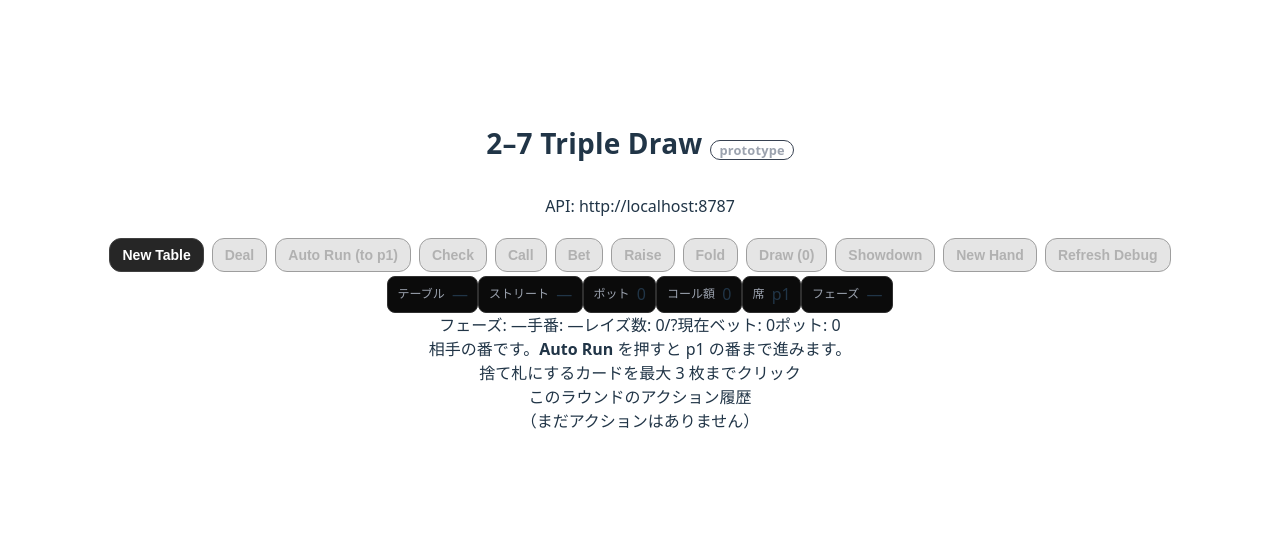
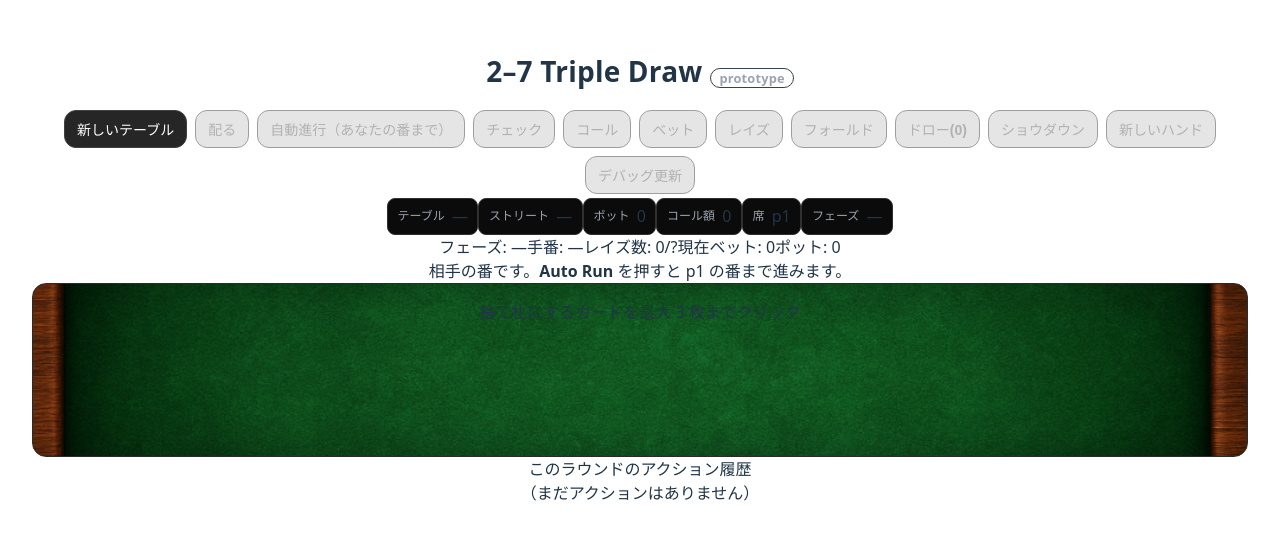
Before and after one commit to geen-sys/273drow, a React (Vite) app in the folder poker-client/: page / in a window 1280 px wide. Shown: the part 129-668 px from the top of the page. Built offline with nearby package versions, Linux system fonts and the light colour scheme.

Commit message:
背景画像追加

```diff
--- a/poker-client/src/App.css
+++ b/poker-client/src/App.css
@@ -175,3 +175,21 @@
 .mono { font-family: ui-monospace, SFMono-Regular, Menlo, monospace; }
 
 /* 既存 .btn はそのまま利用 */
+
+/* ポーカーテーブル“フェルト面” */
+.table-surface {
+  background-image: url('/table-felt.png');
+  background-size: cover;
+  background-position: center;
+  border: 1px solid #2a2a2a;
+  border-radius: 14px;
+  padding: 16px;
+  box-shadow: inset 0 0 60px rgba(0,0,0,.35);
+  /* 中身が少ないと背景が見えないので最小高さを確保 */
+  min-height: 140px;
+}
+
+/* （任意）周囲のカードが見やすいように薄い縁取り */
+.table-surface .playing-card {
+  box-shadow: 2px 4px 8px rgba(0,0,0,0.45);
+}
--- a/poker-client/src/App.tsx
+++ b/poker-client/src/App.tsx
@@ -216,26 +216,25 @@ async function onAutoRun() {
   const canDrawNow = !!state && isDrawPhase && isYourTurn && discards.length <= 3;
 
   return (
-    <div className="min-h-screen w-full bg-neutral-950 text-neutral-100 flex flex-col items-center p-6 gap-6">
+    <div className="min-h-screen w-full bg-gradient-to-b from-[#0a0a0a] to-[#111] text-neutral-100 flex flex-col items-center p-6 gap-6">
       <div className="w-full max-w-6xl">
       <h1 className="game-title">
           2–7 Triple Draw
           <span className="game-sub"> prototype </span>
         </h1>
-        <p className="text-sm text-neutral-400">API: <span className="font-mono">{API_BASE || "(proxy)"}</span></p>
       </div>
 
       {/* Controls */}
       <div className="w-full max-w-6xl grid grid-cols-2 md:grid-cols-3 gap-2">
-        <button className="btn" onClick={onNewTable} disabled={loading}>New Table</button>
-        <button className="btn" onClick={onDeal} disabled={!tableId || loading}>Deal</button>
-        <button className="btn" onClick={onAutoRun} disabled={!tableId || loading || isYourTurn || isShowdown}>Auto Run (to p1)</button>
+      <button className="btn" onClick={onNewTable} disabled={loading}>新しいテーブル</button>
+      <button className="btn" onClick={onDeal} disabled={!tableId || loading}>配る</button>
+      <button className="btn" onClick={onAutoRun} disabled={!tableId || loading || isYourTurn || isShowdown}>自動進行（あなたの番まで）</button>
 
-        <button className="btn" onClick={() => act("check")} disabled={!canCheck || loading || isShowdown} title={!canCheck ? "自分の番のベットフェーズで、toCall=0の時だけ" : ""}>Check</button>
-        <button className="btn" onClick={() => act("call")} disabled={!canCall || loading || isShowdown} title={!canCall ? "自分の番のベットフェーズで、コール額がある時だけ" : ""}>Call {state?.toCall ? `(${state?.toCall})` : ""}</button>
-        <button className="btn" onClick={() => act("bet")} disabled={!canBet || loading || isShowdown} title={!canBet ? "自分の番のベットフェーズで、未ベット時のみ" : ""}>Bet</button>
-        <button className="btn" onClick={() => act("raise")} disabled={!canRaise || loading || isShowdown} title={!canRaise ? "自分の番のベットフェーズで、ベットがありcap未到達の時" : ""}>Raise</button>
-        <button className="btn !bg-red-600 hover:!bg-red-700" onClick={() => act("fold")} disabled={!canFold || loading || isShowdown} title="ベットフェーズ中のみ">Fold</button>
+      <button className="btn" onClick={() => act("check")} disabled={!canCheck || loading || isShowdown} title={!canCheck ? "自分の番のベットフェーズで、toCall=0の時だけ" : ""}>チェック</button>
+      <button className="btn" onClick={() => act("call")} disabled={!canCall || loading || isShowdown} title={!canCall ? "自分の番のベットフェーズで、コール額がある時だけ" : ""}>コール {state?.toCall ? `(${state?.toCall})` : ""}</button>
+      <button className="btn" onClick={() => act("bet")} disabled={!canBet || loading || isShowdown} title={!canBet ? "自分の番のベットフェーズで、未ベット時のみ" : ""}>ベット</button>
+      <button className="btn" onClick={() => act("raise")} disabled={!canRaise || loading || isShowdown} title={!canRaise ? "自分の番のベットフェーズで、ベットがありcap未到達の時" : ""}>レイズ</button>
+      <button className="btn !bg-red-600 hover:!bg-red-700" onClick={() => act("fold")} disabled={!canFold || loading || isShowdown} title="ベットフェーズ中のみ">フォールド</button>
 
         <button
           type="button"
@@ -244,12 +243,12 @@ async function onAutoRun() {
           disabled={!canDrawNow || loading}
           title={isDrawPhase ? (isYourTurn ? "選んだ枚数だけ引き直します" : "自分の番を待っています") : "ドローフェーズでのみ使用できます"}
         >
-          Draw ({discards.length})
+         ドロー({discards.length})
         </button>
 
-        <button className="btn" onClick={onShowdown} disabled={!tableId || loading}>Showdown</button>
-        <button className="btn" onClick={onNewHand} disabled={!tableId || loading}>New Hand</button>
-        <button className="btn" onClick={refreshDebug} disabled={!tableId || loading}>Refresh Debug</button>
+        <button className="btn" onClick={onShowdown} disabled={!tableId || loading}>ショウダウン</button>
+        <button className="btn" onClick={onNewHand} disabled={!tableId || loading}>新しいハンド</button>
+        <button className="btn" onClick={refreshDebug} disabled={!tableId || loading}>デバッグ更新</button>
       </div>
 
       {err && (
@@ -338,7 +337,7 @@ async function onAutoRun() {
           )}
 
           {/* Hero Hand + Discard toggles */}
-          <div className="mt-4">
+          <div className="mt-4 table-surface">
             <div className="text-sm text-neutral-400 mb-2">捨て札にするカードを最大 3 枚までクリック</div>
             {/* ★ 横並びにする行コンテナ（純CSS） */}
             <div className="card-row">
@@ -383,7 +382,7 @@ async function onAutoRun() {
               {["p2","p3","p4"].map((pid) => {
                 const cards = (revealedHands?.[pid] ?? []) as Card[];
                 return (
-                  <div key={pid} className="rounded-xl border border-neutral-800 bg-neutral-900/40 p-3">
+                  <div key={pid} className="rounded-xl p-3 table-surface">
                     <div className="mb-2 flex items-center justify-between">
                       <div className="font-medium">{pid}</div>
                     </div>
```
Also changed, not shown: poker-client/public/table-felt.png (added).
